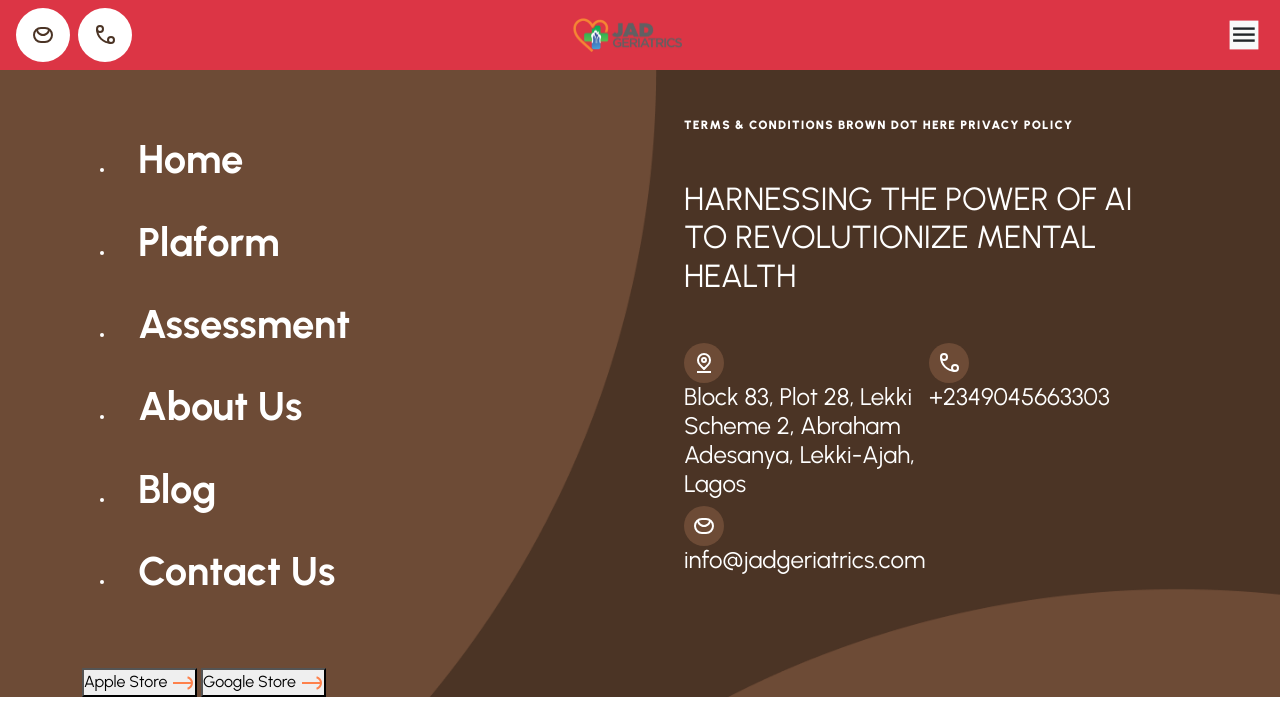
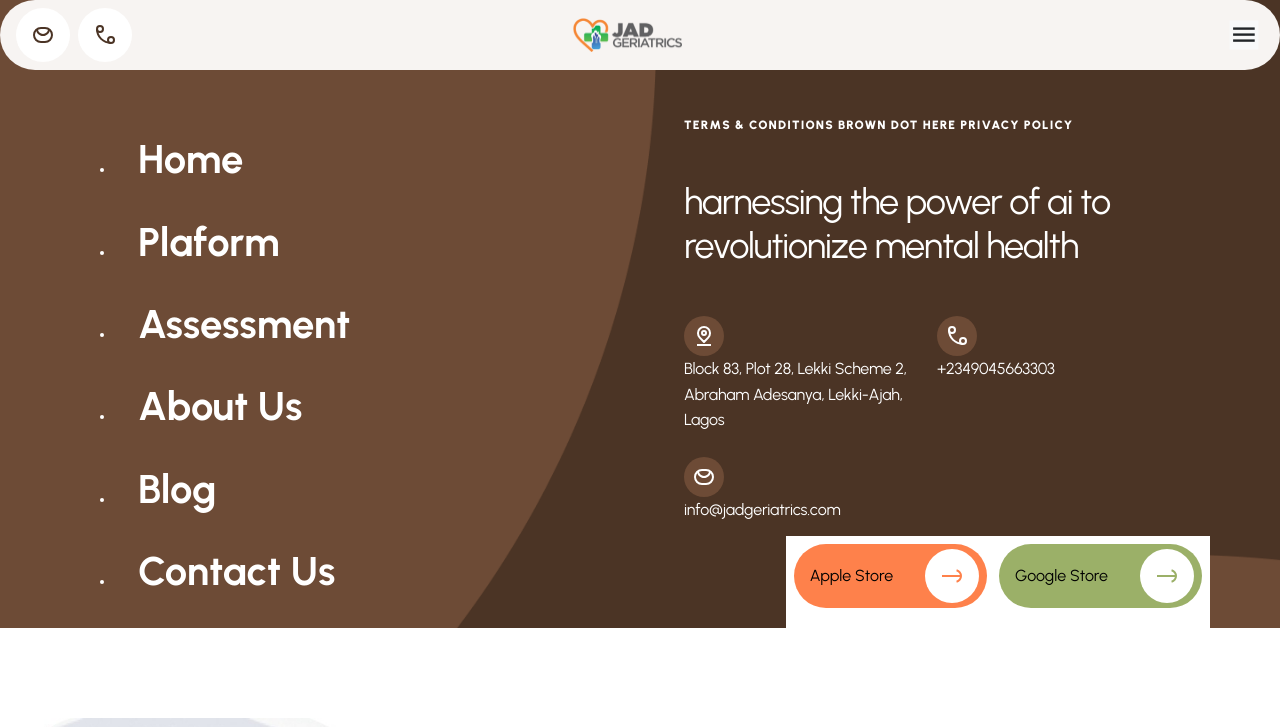
Before and after one commit to TORY-SKY/MENTAHEALHT-AI-CHATBOT, a plain HTML site: page PlatformPage.html in a window 1280 px wide. Shown: the top 727 px of the page. Drawn offline with nearby package versions, Linux system fonts and the light colour scheme.

Commit message:
freudChatbot

```diff
--- a/Platform.css
+++ b/Platform.css
@@ -12,7 +12,7 @@
 .Header{
     background-color: rgba(75, 52, 37, 1);
     background-image: url('images/BG\ \(2\).png');
-    background-position: left;
+    background-position: right;
     background-repeat: no-repeat;
     background-size: cover;
 }
@@ -23,6 +23,7 @@
     display: grid;
     grid-template-columns: 1fr 1fr;
     gap: 2.5rem;
+    position: relative
 }
 .DroppDownMenuu ul li a{
     font-family: 'Nova Square', sans-serif;
@@ -45,6 +46,8 @@
 }
 .navigationBarr{
     border-bottom: 30px;
+    background-color: rgba(247, 244, 242, 1);
+    border-radius: 77.125rem;
 
 }
 .TermsCond{
@@ -62,20 +65,72 @@ text-transform: uppercase;
 color: #fff;
 }
 
-.TERMSANDCONDITIONDROPDOW h4{
+.TERMSANDCONDITIONDROPDOW h2{
     font-family: Urbanist;
 font-size: 2.25rem;
 font-style: normal;
 font-weight: 500;
 line-height: 2.75rem; /* 122.222% */
 letter-spacing: -0.0675rem;
-text-transform: lowercase;
+text-transform:lowercase;
 gap: 4rem;
 }
 .ContactInfo{
     display: grid;
     grid-template-columns: 1fr 1fr;
+    gap: 1rem;
+
 }
+.ContactInfo h4{
+    font-family: Urbanist;
+    font-size: 1rem;
+    font-style: normal;
+    font-weight: 500;
+    line-height: 160%; /* 2rem */
+    letter-spacing: -0.0125rem;
+}
+.ContactInfoBtn{
+    position: absolute;
+    bottom: 0;
+    right: 0;
+    background-color: #fff;
+}
+.ButtonContainer{
+    display: flex;
+    padding: 0.5rem;
+    align-items: flex-start;
+    gap: 0.75rem;
+    border-radius: 77.125rem;
+
+    max-width: fit-content;
+    margin-bottom: 12px;
+
+}
+.ButtonContainer button{
+    border-radius: 77.125rem;
+    border: none;
+    outline: none;
+    display: flex;
+    height: 4rem;
+    padding: 1rem 0.5rem 1rem 1rem;
+    justify-content: center;
+    align-items: center;
+    gap: 2rem;
+}
+.ButtonContainer button:first-child{
+    background-color: rgba(254, 129, 75, 1);
+}
+.ButtonContainer button:last-child{
+    background-color: rgba(155, 176, 104, 1);
+}
+.ButtonContainer button span{
+    background-color: #fff;
+    padding: 15px;
+    border-radius: 77.125rem;
+
+
+}
+
 /* NAVITATION BAR DESIGN */
 
 :root{
@@ -784,6 +839,7 @@ background-color: rgba(254, 129, 75, 0.136);
         display: flex;
         flex-direction: column;
         align-items: center;
+        justify-content: center;
     }
     .DroppDownMenuu ul li{
         display: flex;
@@ -793,6 +849,8 @@ background-color: rgba(254, 129, 75, 0.136);
     .DroppDownMenuu ul li:hover{
 
     }
+
+
     .PlatformLandingPage{
         display: flex;
         flex-direction: column;
--- a/PlatformPage.html
+++ b/PlatformPage.html
@@ -20,7 +20,7 @@
 </head>
 <body>
    <header class="Header">
-    <nav class="navigationBarr bg-danger px-2">
+    <nav class="navigationBarr  px-2">
         <div class="callMAILLogo mx-2 d-flex align-items-center">
             <span class=" ">
                 <svg class="" width="24" height="24" viewBox="0 0 24 24" fill="none" xmlns="http://www.w3.org/2000/svg">
@@ -109,10 +109,12 @@
                         </span>
                 </button>
                 <button class="Apple">Google Store
-                    <span><svg width="24" height="24" viewBox="0 0 24 24" fill="none" xmlns="http://www.w3.org/2000/svg">
-                        <path d="M2 12L21 12" stroke="#FE814B" stroke-width="2" stroke-linejoin="round"/>
-                        <path d="M16.5529 17.7956C17.8287 17.4537 18.9561 16.7004 19.7601 15.6526C20.5642 14.6047 21 13.3208 21 12C21 10.6792 20.5642 9.3953 19.7601 8.34743C18.9561 7.29957 17.8287 6.54629 16.5529 6.20445" stroke="#FE814B" stroke-width="2" stroke-linejoin="round"/>
-                        </svg>
+                    <span>
+                        <svg width="24" height="24" viewBox="0 0 24 24" fill="none" xmlns="http://www.w3.org/2000/svg">
+                            <path d="M2 12L21 12" stroke="#9BB068" stroke-width="2" stroke-linejoin="round"/>
+                            <path d="M16.5529 17.7956C17.8287 17.4537 18.9561 16.7004 19.7601 15.6526C20.5642 14.6047 21 13.3208 21 12C21 10.6792 20.5642 9.3953 19.7601 8.34743C18.9561 7.29957 17.8287 6.54629 16.5529 6.20445" stroke="#9BB068" stroke-width="2" stroke-linejoin="round"/>
+                            </svg>
+
                         </span>
                 </button>
             </div>
```
